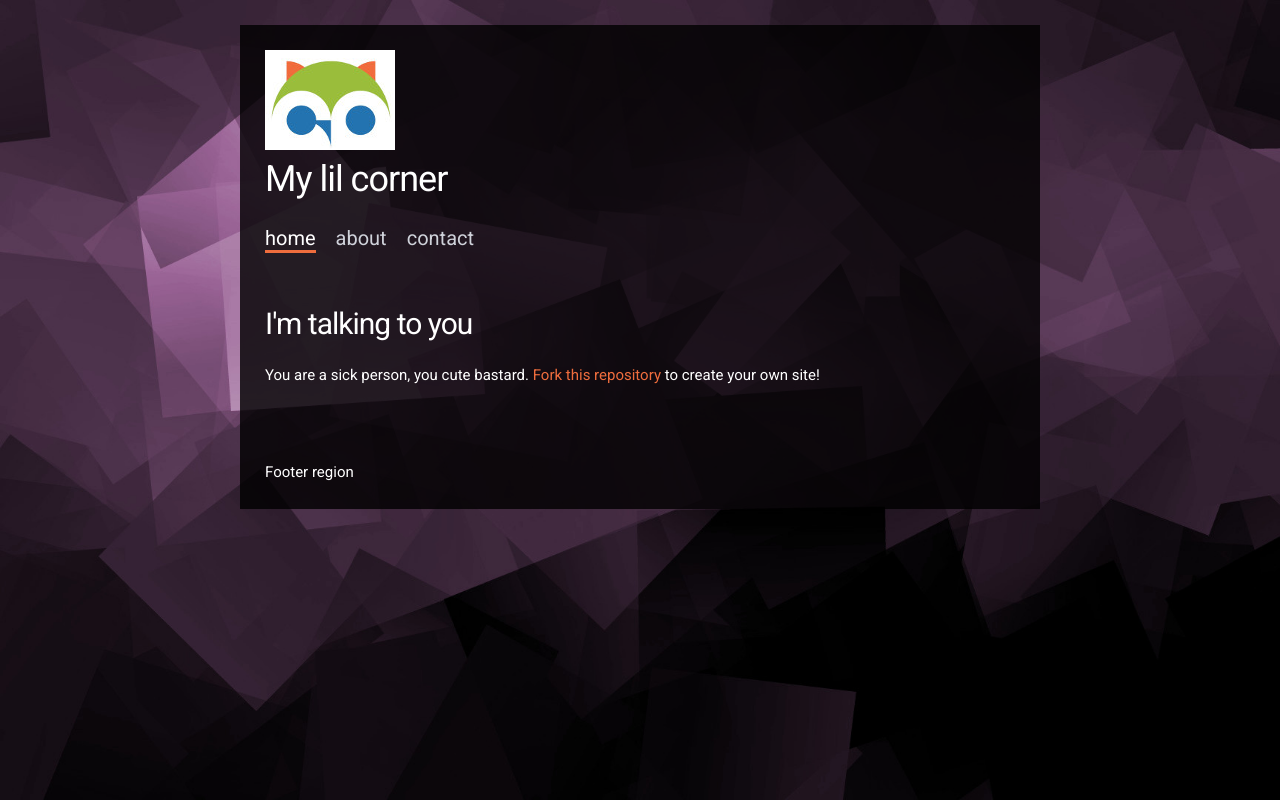
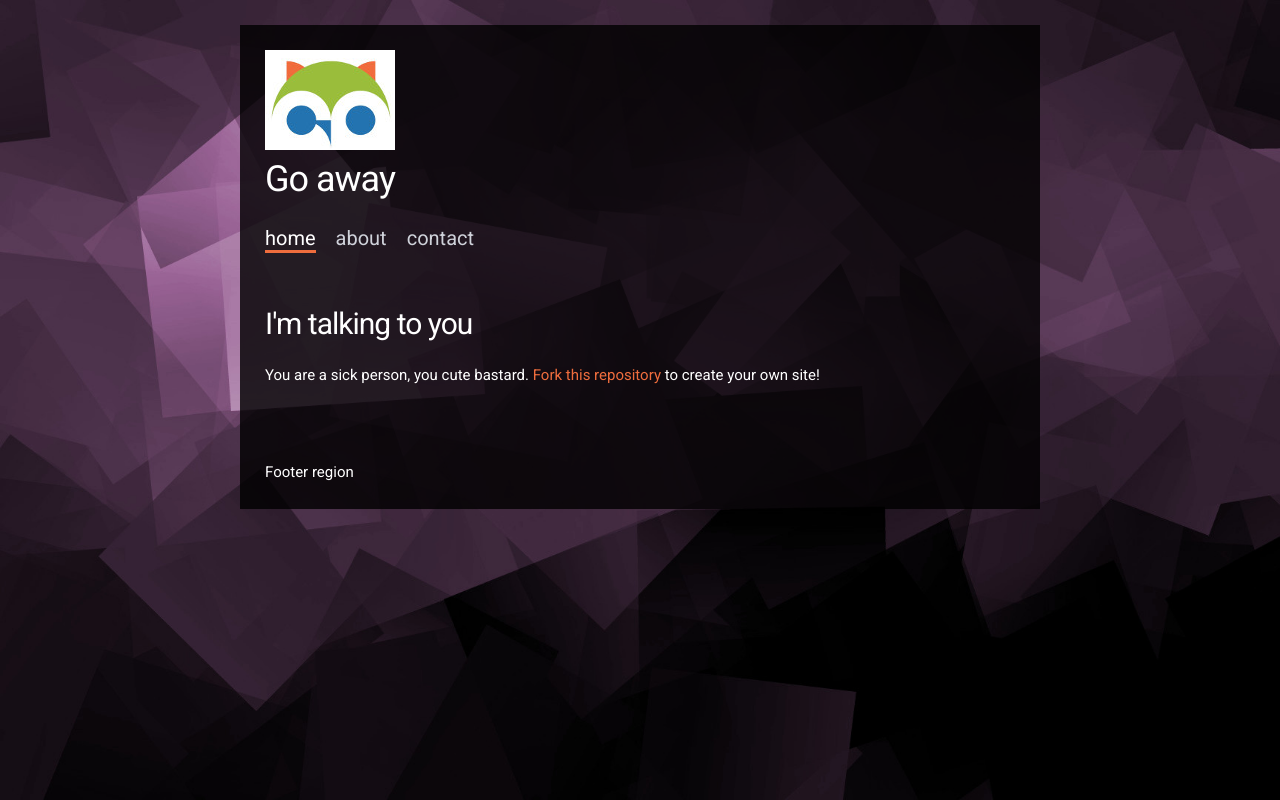
Before and after one commit to StampTheDev/funny-message-not-serious, a plain HTML site: page index.html in a window 1280 px wide. Drawn offline with nearby package versions, Linux system fonts and the light colour scheme.

Commit message:
Update index.html

```diff
--- a/index.html
+++ b/index.html
@@ -29,7 +29,7 @@
 
     <header id="header">
       <img src="logo.jpg">
-      <h1>My lil corner</h1>
+      <h1>Go away</h1>
 
       <!-- Menu link fragment #id should match a div id. Example: <a href="#home"> links to <div id="home"></div>  -->
       <ul class="main-menu">
```
